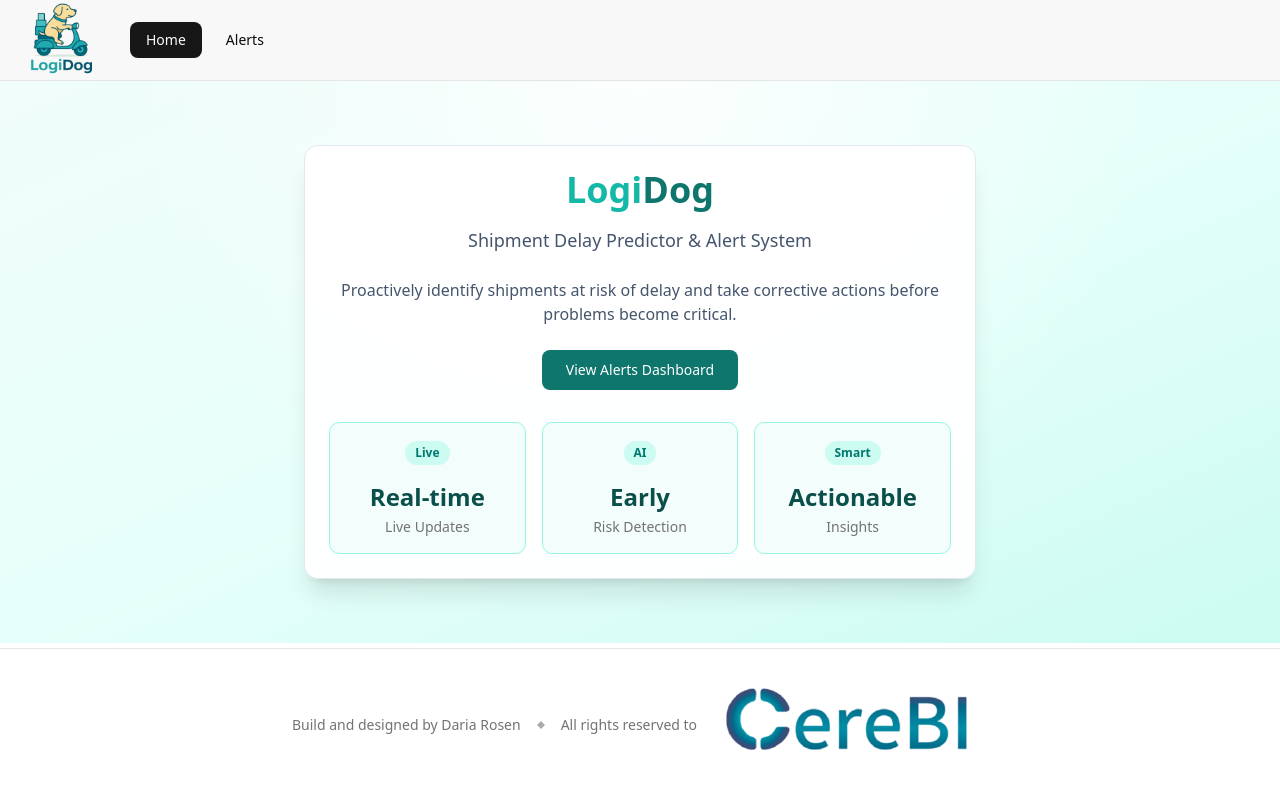
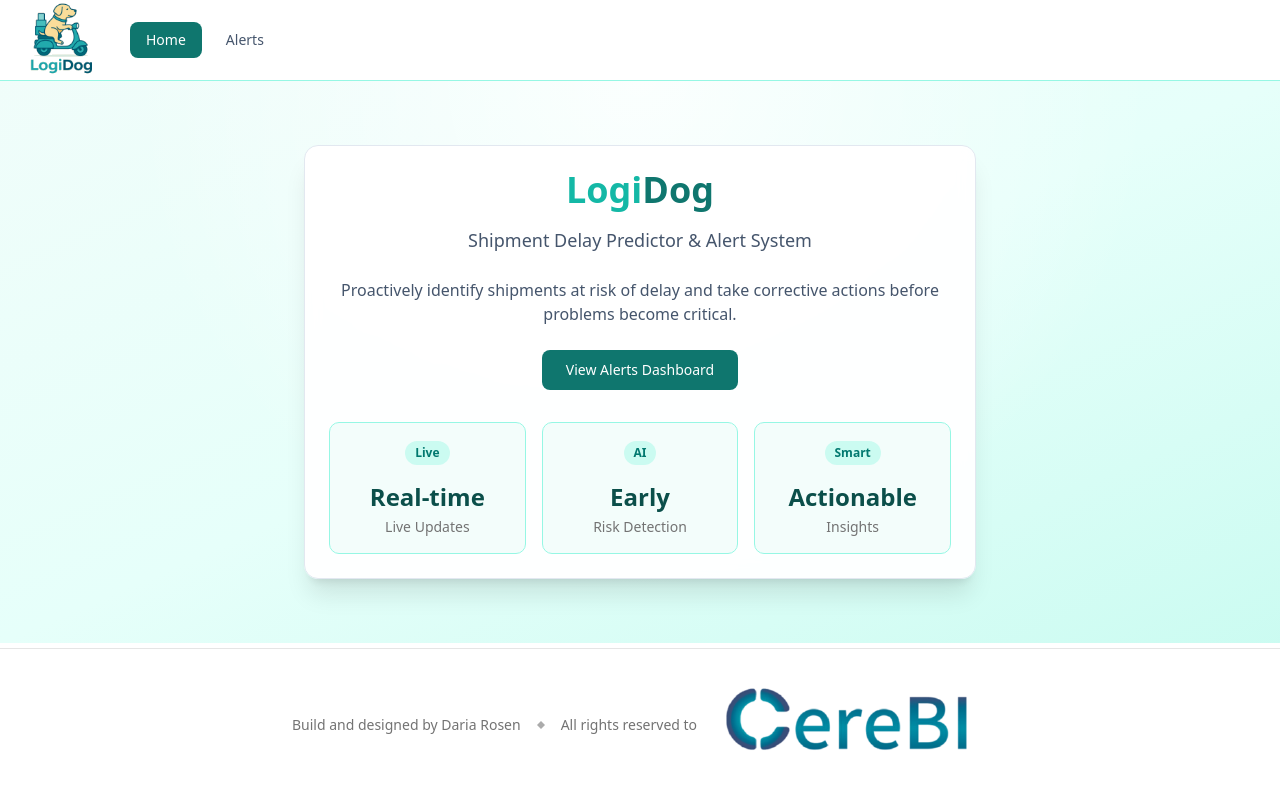
Before and after one commit to DariaRosen/Shipment-Delay-Predictor, a Next.js app in the folder frontend/: page / in a window 1280 px wide. Shown: the top 788 px of the page. Built offline with nearby package versions, Linux system fonts and the light colour scheme.

Commit message:
Update header to match teal color scheme and clean style

```diff
--- a/frontend/components/navigation/main-nav.tsx
+++ b/frontend/components/navigation/main-nav.tsx
@@ -14,7 +14,7 @@ export const MainNav = () => {
   const pathname = usePathname()
 
   return (
-    <nav className="border-b bg-[#F8F8F8]">
+    <nav className="border-b border-teal-200 bg-white">
       <div className="container mx-auto flex h-20 items-center px-4">
         <Link href="/" className="mr-6 flex items-center gap-3">
           <LogoWithTransparentBg
@@ -30,6 +30,11 @@ export const MainNav = () => {
               key={item.href}
               asChild
               variant={pathname === item.href ? 'default' : 'ghost'}
+              className={
+                pathname === item.href
+                  ? 'bg-[#0F766E] hover:bg-[#0D9488] text-white'
+                  : 'text-slate-600 hover:text-teal-700 hover:bg-teal-50'
+              }
             >
               <Link href={item.href}>{item.label}</Link>
             </Button>
```
